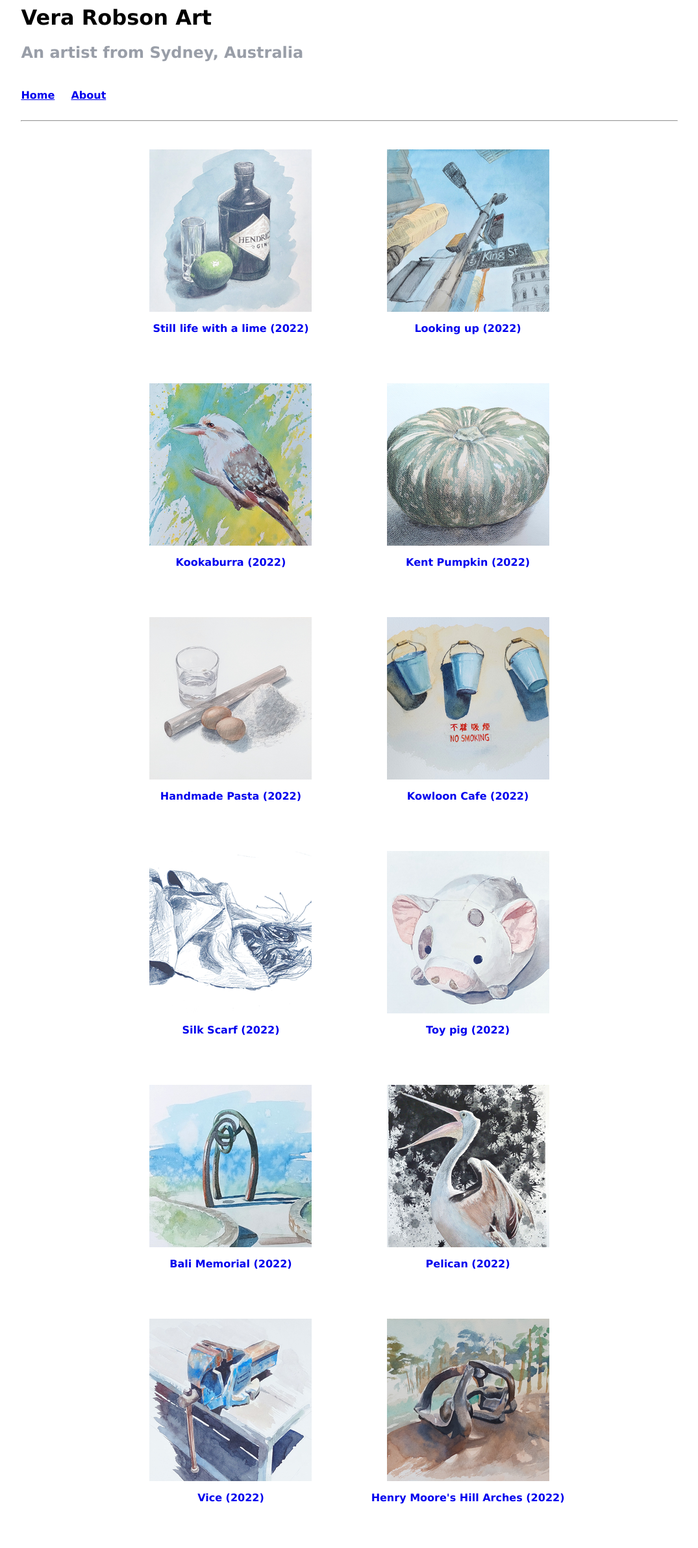
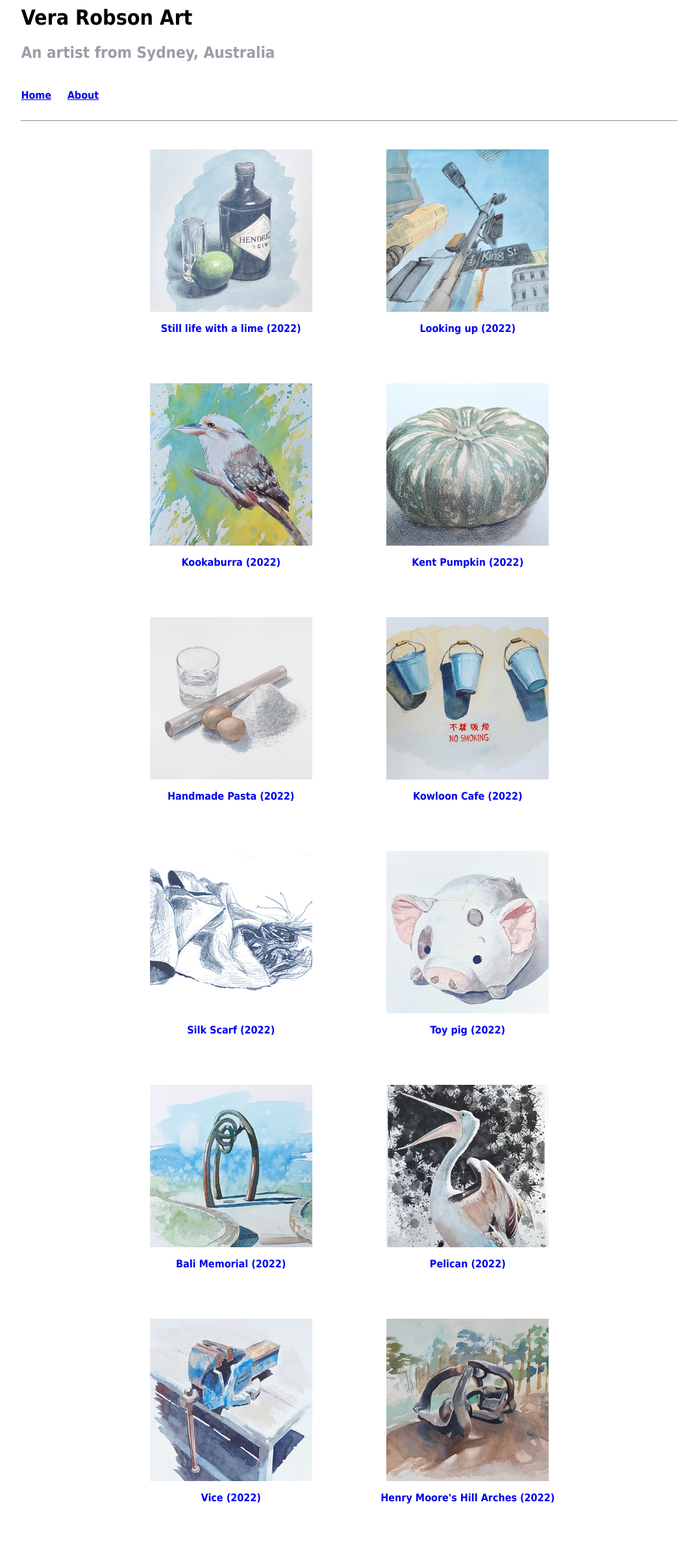
Before and after one commit to verarobsonart/verarobsonart.github.io, a Jekyll site: the page built from index.md, in a window 1280 px wide. Shown: the whole page at 65% size, without its empty margins (102-1177 px from the left). Built offline with Jekyll 4.4.1, drawn with Linux system fonts in a browser that asks for light colours.

Commit message:
Update styles.css

```diff
--- a/assets/css/styles.css
+++ b/assets/css/styles.css
@@ -10,7 +10,7 @@
 }
 
 body {
-  font-family: Verdana, Arial, Helvetica, sans-serif;
+  font-family: Tahoma, Verdana, Arial, Helvetica, sans-serif;
 }
 
 .sitetitle {
```
